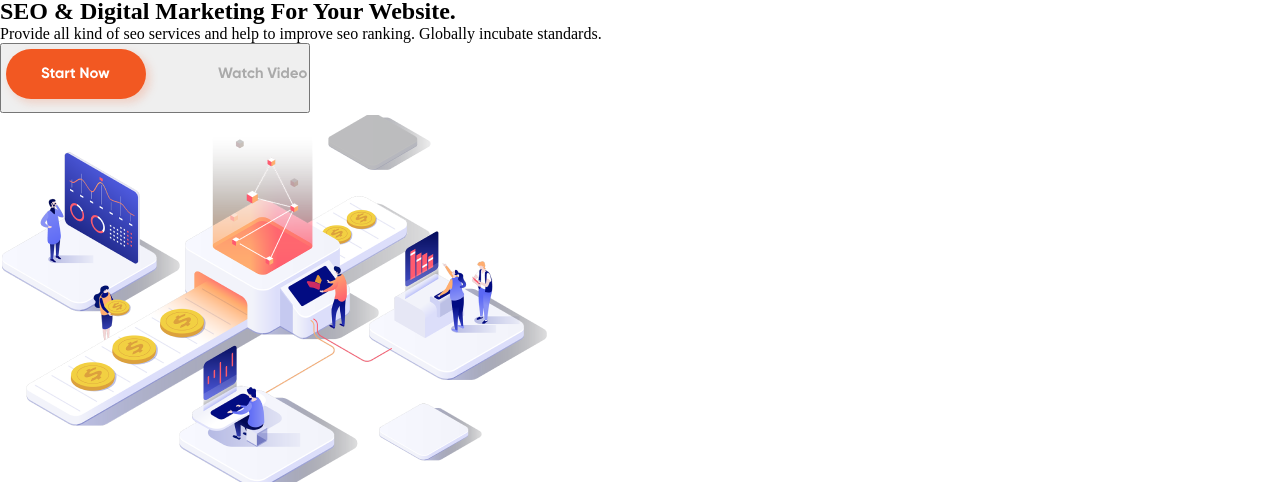
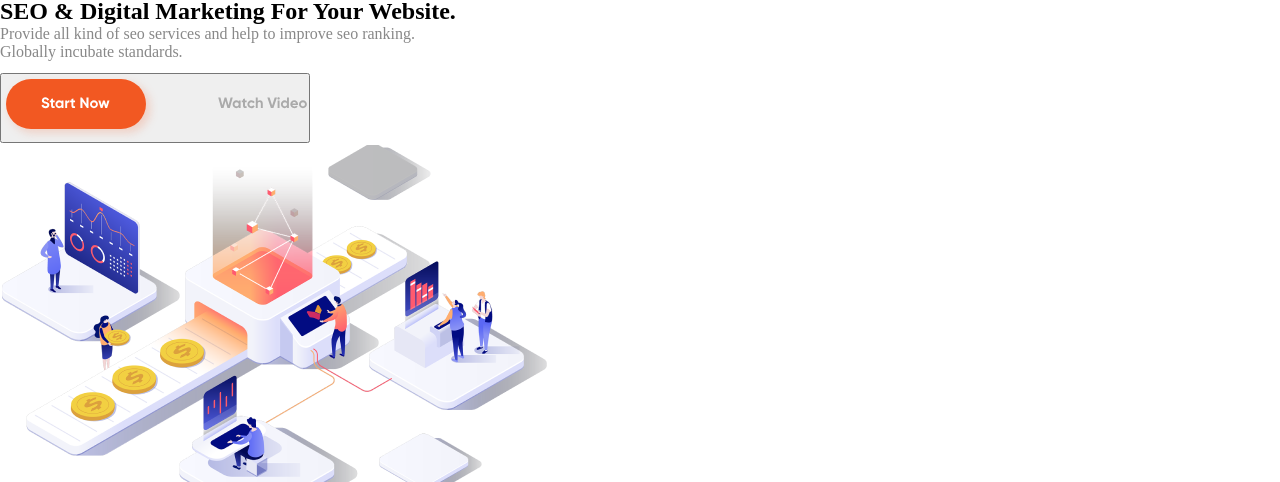
Before and after one commit to AndreiSavin1980/hw3, a plain HTML site: page index.html in a window 1280 px wide. Shown: the part 38-520 px from the top of the page. Drawn offline with Linux system fonts and the light colour scheme.

Commit message:
Домашнее задание к семинару 3.10 html Савина Андрея Владимировича

```diff
--- a/style.css
+++ b/style.css
@@ -12,3 +12,11 @@ img {
   display: block;
   max-width: 100%;
 }
+
+p {
+  color: #888888;
+  width: 466px ;
+  height: 48px;
+  top: -10px;
+  left: 2011px;
+}
```
